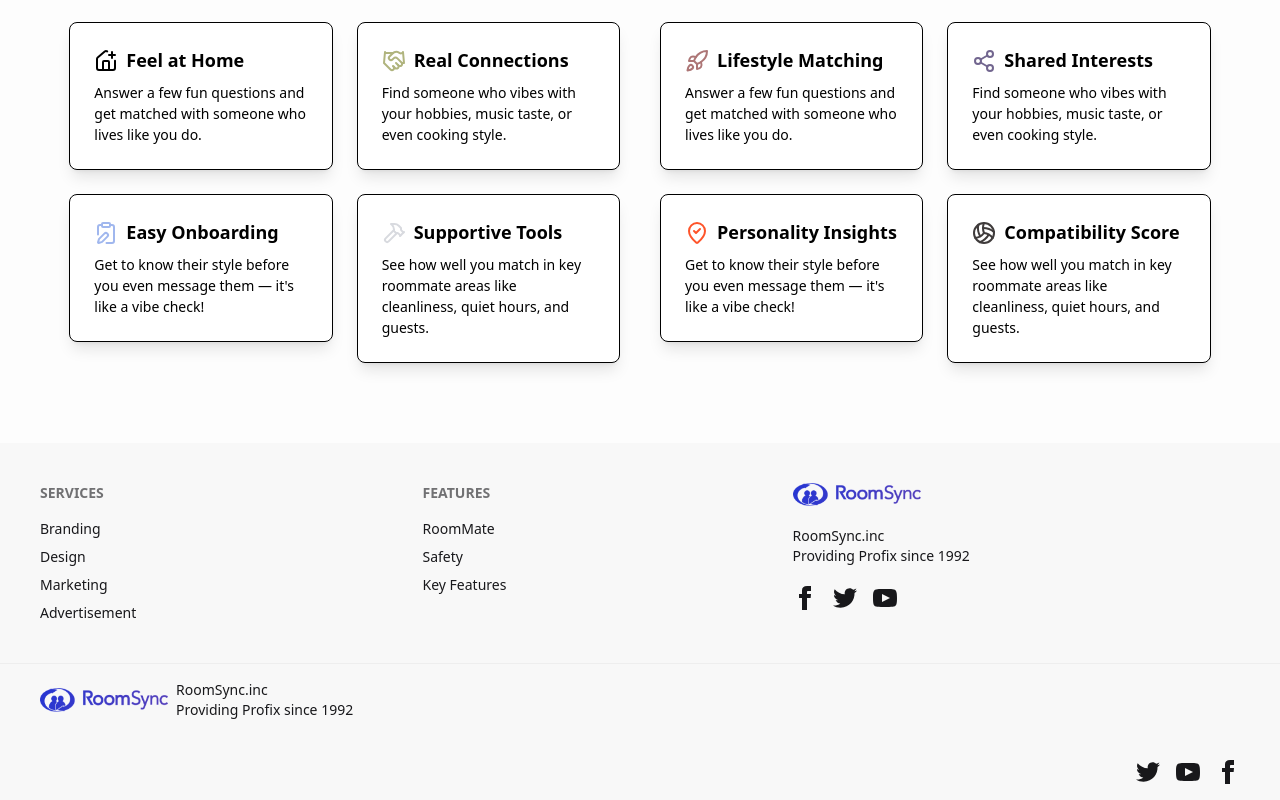
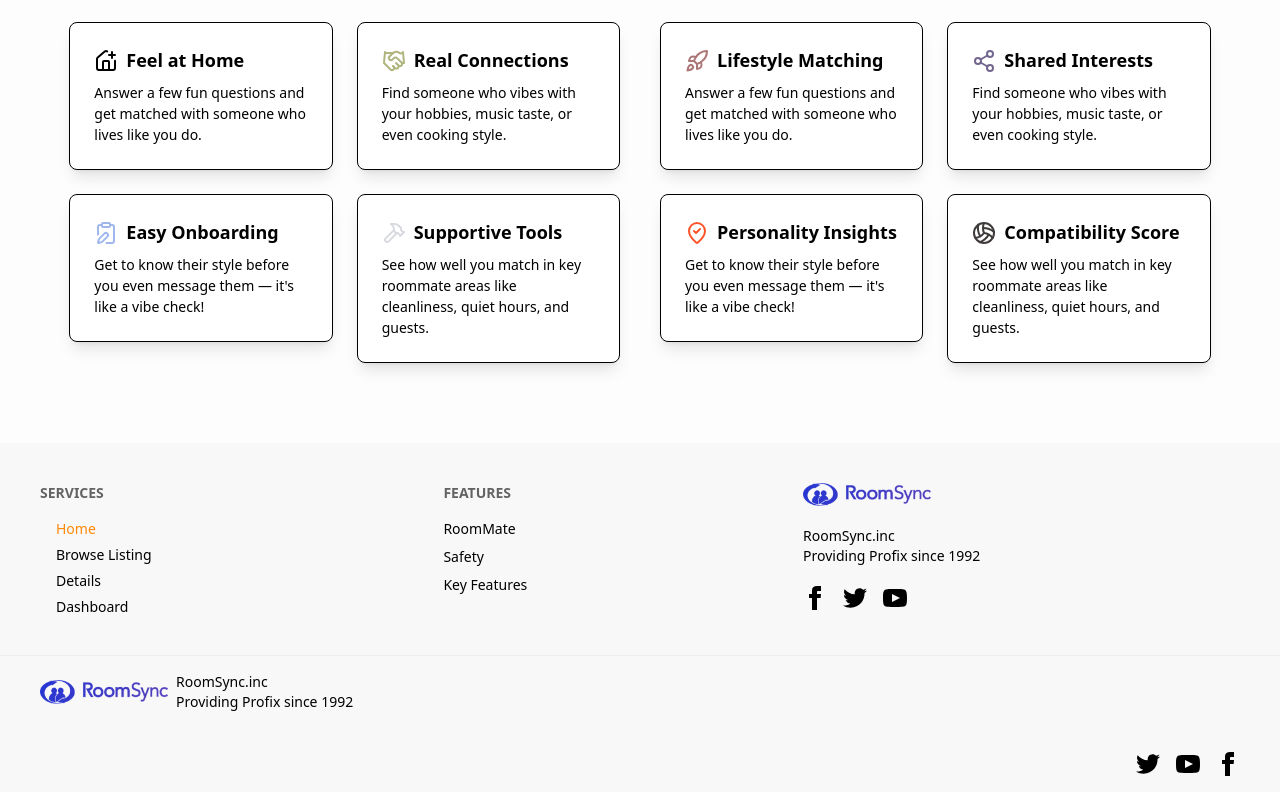
Before and after one commit to yusufABC/RoomSync-client, a React (Vite) app: page / in a window 1280 px wide. Shown: the part 2011-2811 px from the top of the page. Built offline with nearby package versions, Linux system fonts and the light colour scheme; no server answers.

Commit message:
update footer

```diff
--- a/src/Components/Footer.jsx
+++ b/src/Components/Footer.jsx
@@ -1,19 +1,40 @@
 import { Facebook } from 'lucide-react';
-import React from 'react';
+import React, { use } from 'react';
 import { TiSocialFacebookCircular } from 'react-icons/ti';
+import { NavLink } from 'react-router';
+import { AuthContext } from '../context/AuthContext';
 
-const Footer = () => {
+const Footer = ({ className }) => {
+  const {theme}=use(AuthContext)
   return (
 
     <>
-<footer className={`footer  sm:footer-horizontal bg-base-200 text-base-content p-10 `}>
-  <nav>
+      <footer className={`footer ${className} sm:footer-horizontal bg-base-200 text-base-content p-10 `}>
+        <div>
           <h6 className="footer-title">Services</h6>
-    <a className="link link-hover">Branding</a>
-    <a className="link link-hover">Design</a>
-    <a className="link link-hover">Marketing</a>
-    <a className="link link-hover">Advertisement</a>
-  </nav>
+          <li className="flex">
+            <NavLink to={'/'} className={({ isActive }) =>
+              `flex items-center px-4 -mb-1 border-b-2 border-transparent rounded ${isActive ? 'text-orange-400' : theme === 'dark' ? 'text-white' : 'text-black'}`
+            }>   Home</NavLink>
+          </li>
+
+          <li className="flex">
+            <NavLink to={'/browselisting'} className={({ isActive }) =>
+              `flex items-center px-4 -mb-1 border-b-2 border-transparent rounded ${isActive ? 'text-orange-400' : theme === 'dark' ? 'text-white' : 'text-black'}`
+            }>   Browse Listing</NavLink>
+          </li>
+          <li className="flex">
+            <NavLink to={'/browselisting'} className={({ isActive }) =>
+              `flex items-center px-4 -mb-1 border-b-2 border-transparent rounded ${isActive ? 'text-orange-400' : theme === 'dark' ? 'text-white' : 'text-black'}`
+            }>   Details</NavLink>
+          </li>
+          <li className="flex">
+            <NavLink to={'/dashboard'} className={({ isActive }) =>
+              `flex items-center px-4 -mb-1 border-b-2 border-transparent rounded ${isActive ? 'text-orange-400' : theme === 'dark' ? 'text-white' : 'text-black'}`
+            }>   Dashboard</NavLink>
+          </li>
+
+        </div>
         <nav>
           <h6 className="footer-title">Features</h6>
           <a href='#feature-roommate' className=" hover:underline">RoomMate</a>
@@ -69,8 +90,8 @@ const Footer = () => {
 
 
         </nav>
-</footer>
-<footer className="footer bg-base-200 text-base-content border-base-300 border-t px-10 py-4">
+      </footer >
+      <footer className={`footer ${className} bg-base-200 text-base-content border-base-300 border-t px-10 py-4`}>
         <aside className="grid-flow-col items-center">
           <img src={'logo.png'} className='w-32' alt="" />
           <p>
--- a/src/Components/Statistics/AdminStatistics.jsx
+++ b/src/Components/Statistics/AdminStatistics.jsx
@@ -1,7 +1,6 @@
 import { FaUserAlt, FaDollarSign } from 'react-icons/fa'
 import { BsFillCartPlusFill, BsFillHouseDoorFill } from 'react-icons/bs'
 import { useEffect, useState } from 'react'
-import { data } from 'react-router'
 
 const AdminStatistics = () => {
       const [listings, setListings] = useState([])
--- a/src/Layout/MainLayout.jsx
+++ b/src/Layout/MainLayout.jsx
@@ -12,7 +12,8 @@ const MainLayout = () => {
             <div className={`max-w-11/12 mx-auto ${theme === 'dark' ? 'text-white' : 'text-black'}`}>
                 <Outlet />
             </div>
-            <Footer className={`${theme === 'dark' ? 'text-white' : 'text-black'}`} />
+           <Footer className={`${theme === 'dark' ? 'bg-neutral-900 text-white' : 'text-black'}`} />
+
         </div>
     );
 };
```
Lines whose indentation alone changed are shown as unchanged.
